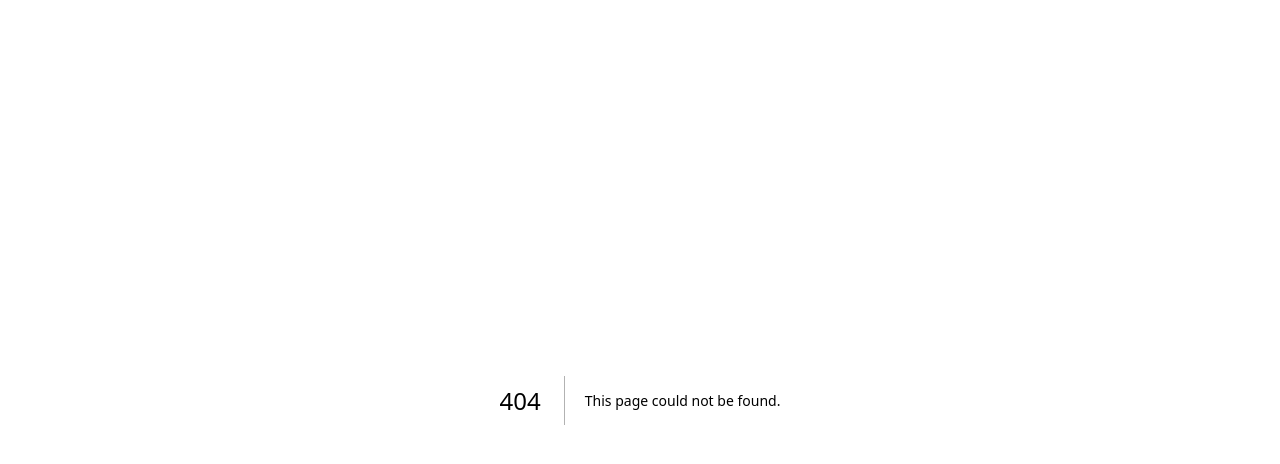
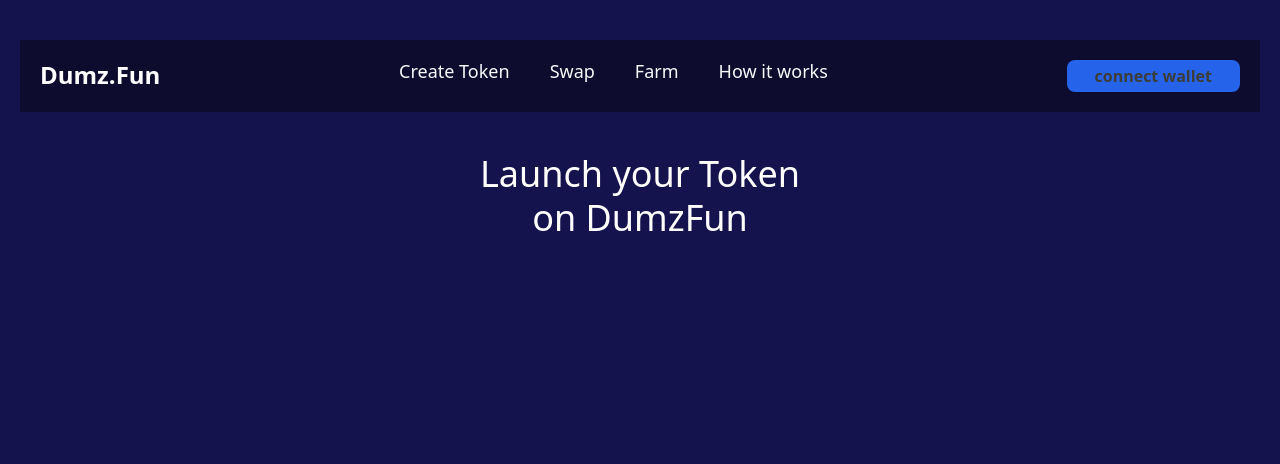
Before and after one commit to Orsini13/Fun, a Next.js app: page /create-token in a window 1280 px wide. Before the commit this address had no page. Shown: the top 464 px of the page. Built offline with nearby package versions, Linux system fonts and the light colour scheme.

Commit message:
navbar and multi pages setup

```diff
--- /dev/null
+++ b/app/(root)/create-token/page.tsx
@@ -0,0 +1,15 @@
+import React from 'react'
+
+const page = () => {
+    return (
+        <section>
+
+            <article className='text-36 flex justify-center text-center m-auto text-white mt-10  '>
+                Launch your Token <br /> on DumzFun
+            </article>
+
+        </section>
+    )
+}
+
+export default page
--- a/app/(root)/layout.tsx
+++ b/app/(root)/layout.tsx
@@ -1,3 +1,4 @@
+import Navbar from "@/components/Navbar";
 
 export default function RootLayout({
     children,
@@ -5,7 +6,8 @@ export default function RootLayout({
     children: React.ReactNode;
 }>) {
     return (
-       <main>
+        <main className='flex w-full flex-col max-xl:max-h-screen max-xl:overflow-y-scrol py-10 px-5'>
+            <Navbar />
 
         {children}
        </main>
--- a/app/(root)/page.tsx
+++ b/app/(root)/page.tsx
@@ -3,9 +3,9 @@ import React from 'react'
 
 const Home = () => {
   return (
-    <section className='bg-purple-700 flex w-full flex-row max-xl:max-h-screen max-xl:overflow-y-scrol p-5'>
+    <section >
 
-      <Navbar />
+    home
 
     </section>
   )
--- a/app/globals.css
+++ b/app/globals.css
@@ -7,3 +7,48 @@
   padding: 0;
   box-sizing: border-box;
 }
+.glassmorphism {
+  background: rgba(255, 255, 255, 0.25);
+  backdrop-filter: blur(4px);
+  -webkit-backdrop-filter: blur(4px);
+}
+@layer utilities {
+      .text-12 {
+    @apply text-[12px] leading-[16px];
+  }
+
+  .text-14 {
+    @apply text-[14px] leading-[20px];
+  }
+
+  .text-16 {
+    @apply text-[16px] leading-[24px];
+  }
+
+  .text-18 {
+    @apply text-[18px] leading-[22px];
+  }
+
+  .text-20 {
+    @apply text-[20px] leading-[24px];
+  }
+
+  .text-24 {
+    @apply text-[24px] leading-[30px];
+  }
+
+  .text-26 {
+    @apply text-[26px] leading-[32px];
+  }
+
+  .text-30 {
+    @apply text-[30px] leading-[38px];
+  }
+
+  .text-36 {
+    @apply text-[36px] leading-[44px];
+  }
+  .navlink{
+    @apply text-18 text-gray-50 hover:text-[#eefceecc] cursor-pointer
+  }
+}
--- a/app/layout.tsx
+++ b/app/layout.tsx
@@ -26,7 +26,7 @@ export default function RootLayout({
   return (
     <html lang="en">
       <body
-        className={`${inter.variable} ${ibmPlexSerif.variable}`}
+        className={`${inter.variable} ${ibmPlexSerif.variable} bg-[#15134d]`}
       >
         {children}
       </body>
--- a/components/Navbar.tsx
+++ b/components/Navbar.tsx
@@ -1,21 +1,32 @@
 import React from 'react'
+import { navLinks } from '@/constants'
+import { usePathname } from 'next/navigation'
 
 const Navbar = () => {
+
+    const pathname = usePathname();
+
     return (
-        <section className='flex flex-row p-5 gap-16'>
-            <div>
-                <h1>Dumz.Fun</h1>
+
+        <section className="flex flex-row justify-between gap-6 w-full bg-black bg-opacity-40 p-5 ">
+
+            <div className=''>
+                <h1 className='font-bold text-24 text-white'>Dumz.Fun</h1>
             </div>
 
-            <div className='flex flex-row'>
-                <h1>token blah</h1>
-                <h1>token blah</h1>
-                <h1>token blah</h1>
-                <h1>token blah</h1>
+
+            <div className="flex flex-row gap-10 ">
+                {navLinks.map((item)=>{
+                    //                                     const isActive = pathname === item.route || pathname.startsWith(`${item.route}/`)
+
+                    return (<a href={item.route}> <h1 className="navlink">{item.label}</h1> </a> )
+                })}
             </div>
 
-            <div>
-                <button>Connect Wallet</button>
+            <div className="sm:flex hidden flex-row justify-end gap-4">
+                <button className="text-[#3C3D37] bg-blue-600 py-1 px-7 rounded-lg font-bold hover:bg-opacity-80">
+                    connect wallet
+                </button>
             </div>
 
 
--- /dev/null
+++ b/constants/index.ts
@@ -0,0 +1,18 @@
+export const navLinks = [
+  {
+    route: '/create-token',
+    label: 'Create Token',
+  },
+  {
+    route: '/swap',
+    label: 'Swap',
+  },
+  {
+    route: '/farm',
+    label: 'Farm',
+  },
+  {
+    route: '/guide',
+    label: 'How it works',
+  }
+]
```
Also changed, not shown: lib/utils.ts (added, +30 -0 lines).
